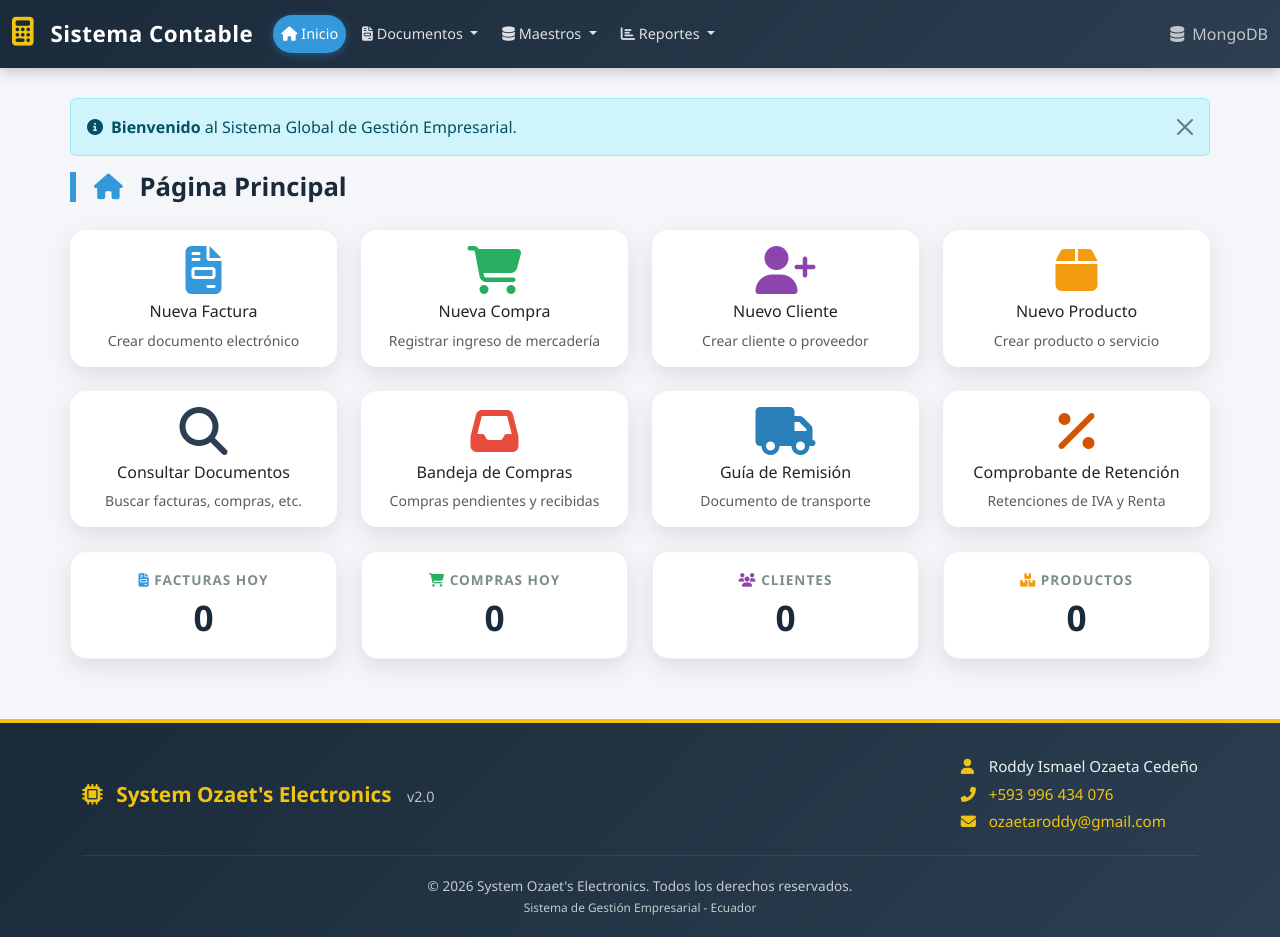
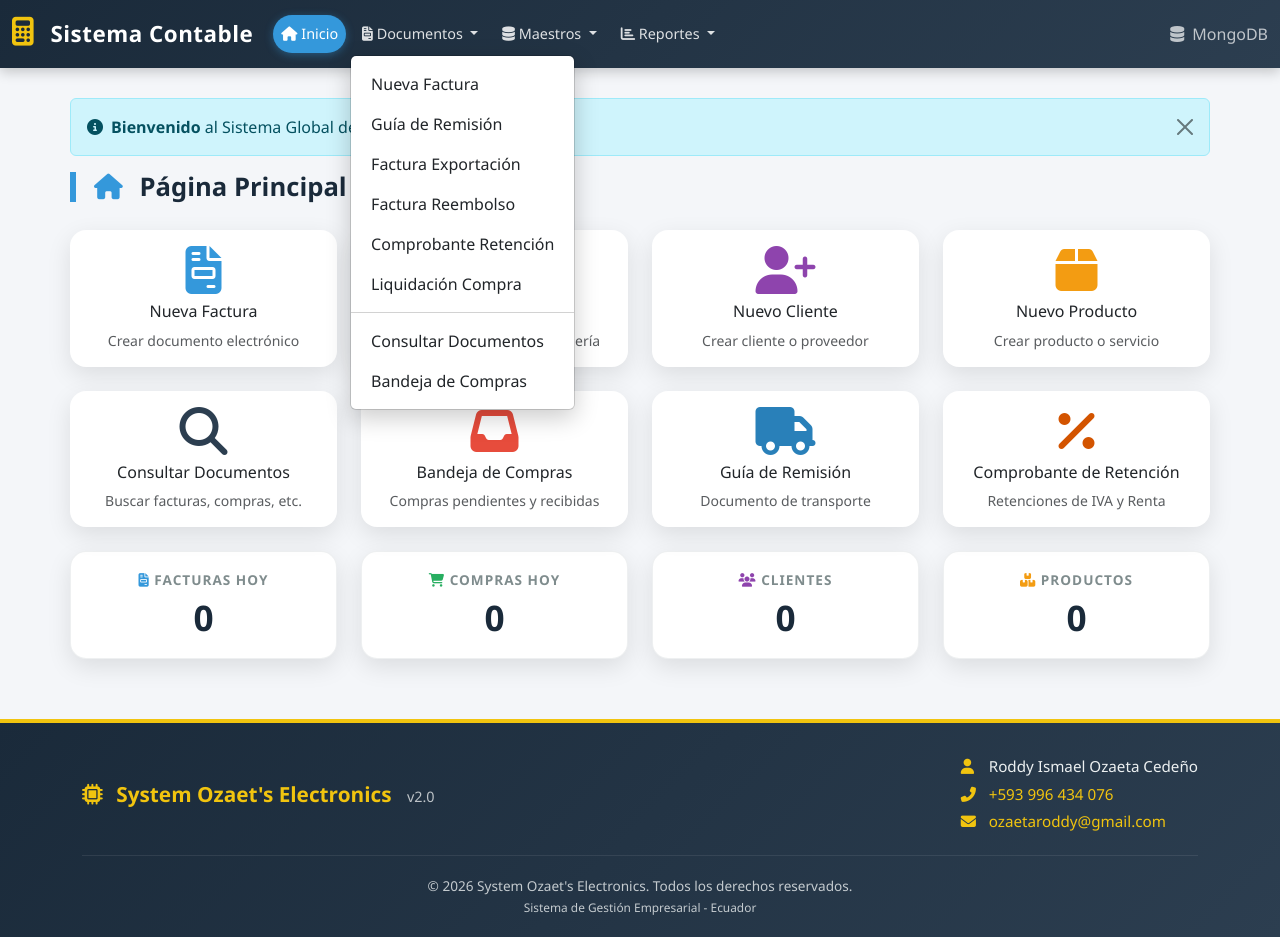
Before and after one commit to ozaetaroddy/Aplicativo_Cacao, a Vue app in the folder frontend/: page / in a window 1280 px wide. Both pictures are taken after a click on the button "Documentos". Built offline with nearby package versions, Linux system fonts and the light colour scheme; no server answers.

Commit message:
Navbar con dropdowns controlados por Vue (sin Bootstrap JS)

```diff
--- a/frontend/src/components/Navbar.vue
+++ b/frontend/src/components/Navbar.vue
@@ -4,58 +4,77 @@
       <router-link class="navbar-brand" to="/">
         <i class="fas fa-calculator"></i> Sistema Contable
       </router-link>
-      <button class="navbar-toggler" type="button" data-bs-toggle="collapse" data-bs-target="#navbarNav">
+      <button
+        class="navbar-toggler"
+        type="button"
+        @click="toggleNavbar"
+      >
         <span class="navbar-toggler-icon" style="filter: invert(1);"></span>
       </button>
-      <div class="collapse navbar-collapse" id="navbarNav">
+      <div class="collapse navbar-collapse" :class="{ show: navbarAbierto }" id="navbarNav">
         <ul class="navbar-nav me-auto">
           <!-- ===== INICIO ===== -->
           <li class="nav-item">
-            <router-link class="nav-link" to="/" exact-active-class="active">
+            <router-link class="nav-link" to="/" exact-active-class="active" @click="cerrarTodo">
               <i class="fas fa-home"></i> Inicio
             </router-link>
           </li>
 
-          <!-- ===== DOCUMENTOS ===== -->
-          <li class="nav-item dropdown">
-            <a class="nav-link dropdown-toggle" href="#" id="documentosDropdown" role="button" data-bs-toggle="dropdown" aria-expanded="false">
+          <!-- ===== DOCUMENTOS (dropdown controlado por Vue) ===== -->
+          <li class="nav-item dropdown" :class="{ show: dropdowns.documentos }">
+            <a
+              class="nav-link dropdown-toggle"
+              href="#"
+              role="button"
+              @click.prevent="toggleDropdown('documentos')"
+            >
               <i class="fas fa-file-invoice"></i> Documentos
             </a>
-            <ul class="dropdown-menu" aria-labelledby="documentosDropdown">
-              <li><router-link class="dropdown-item" to="/ventas/nuevo?tipo=factura" @click="cerrarDropdown">Nueva Factura</router-link></li>
-              <li><router-link class="dropdown-item" to="/ventas/nuevo?tipo=guia_remision" @click="cerrarDropdown">Guía de Remisión</router-link></li>
-              <li><router-link class="dropdown-item" to="/ventas/nuevo?tipo=exportacion" @click="cerrarDropdown">Factura Exportación</router-link></li>
-              <li><router-link class="dropdown-item" to="/ventas/nuevo?tipo=reembolso" @click="cerrarDropdown">Factura Reembolso</router-link></li>
-              <li><router-link class="dropdown-item" to="/ventas/nuevo?tipo=retencion" @click="cerrarDropdown">Comprobante Retención</router-link></li>
-              <li><router-link class="dropdown-item" to="/ventas/nuevo?tipo=liquidacion" @click="cerrarDropdown">Liquidación Compra</router-link></li>
+            <ul class="dropdown-menu" :class="{ show: dropdowns.documentos }">
+              <li><router-link class="dropdown-item" to="/ventas/nuevo?tipo=factura" @click="cerrarTodo">Nueva Factura</router-link></li>
+              <li><router-link class="dropdown-item" to="/ventas/nuevo?tipo=guia_remision" @click="cerrarTodo">Guía de Remisión</router-link></li>
+              <li><router-link class="dropdown-item" to="/ventas/nuevo?tipo=exportacion" @click="cerrarTodo">Factura Exportación</router-link></li>
+              <li><router-link class="dropdown-item" to="/ventas/nuevo?tipo=reembolso" @click="cerrarTodo">Factura Reembolso</router-link></li>
+              <li><router-link class="dropdown-item" to="/ventas/nuevo?tipo=retencion" @click="cerrarTodo">Comprobante Retención</router-link></li>
+              <li><router-link class="dropdown-item" to="/ventas/nuevo?tipo=liquidacion" @click="cerrarTodo">Liquidación Compra</router-link></li>
               <li><hr class="dropdown-divider"></li>
-              <li><router-link class="dropdown-item" to="/ventas" @click="cerrarDropdown">Consultar Documentos</router-link></li>
-              <li><router-link class="dropdown-item" to="/compras" @click="cerrarDropdown">Bandeja de Compras</router-link></li>
+              <li><router-link class="dropdown-item" to="/ventas" @click="cerrarTodo">Consultar Documentos</router-link></li>
+              <li><router-link class="dropdown-item" to="/compras" @click="cerrarTodo">Bandeja de Compras</router-link></li>
             </ul>
           </li>
 
           <!-- ===== MAESTROS ===== -->
-          <li class="nav-item dropdown">
-            <a class="nav-link dropdown-toggle" href="#" id="maestrosDropdown" role="button" data-bs-toggle="dropdown" aria-expanded="false">
+          <li class="nav-item dropdown" :class="{ show: dropdowns.maestros }">
+            <a
+              class="nav-link dropdown-toggle"
+              href="#"
+              role="button"
+              @click.prevent="toggleDropdown('maestros')"
+            >
               <i class="fas fa-database"></i> Maestros
             </a>
-            <ul class="dropdown-menu" aria-labelledby="maestrosDropdown">
-              <li><router-link class="dropdown-item" to="/productos" @click="cerrarDropdown"><i class="fas fa-boxes"></i> Productos</router-link></li>
-              <li><router-link class="dropdown-item" to="/categorias" @click="cerrarDropdown"><i class="fas fa-tags"></i> Categorías</router-link></li>
-              <li><router-link class="dropdown-item" to="/clientes" @click="cerrarDropdown"><i class="fas fa-users"></i> Clientes</router-link></li>
-              <li><router-link class="dropdown-item" to="/proveedores" @click="cerrarDropdown"><i class="fas fa-truck"></i> Proveedores</router-link></li>
+            <ul class="dropdown-menu" :class="{ show: dropdowns.maestros }">
+              <li><router-link class="dropdown-item" to="/productos" @click="cerrarTodo"><i class="fas fa-boxes"></i> Productos</router-link></li>
+              <li><router-link class="dropdown-item" to="/categorias" @click="cerrarTodo"><i class="fas fa-tags"></i> Categorías</router-link></li>
+              <li><router-link class="dropdown-item" to="/clientes" @click="cerrarTodo"><i class="fas fa-users"></i> Clientes</router-link></li>
+              <li><router-link class="dropdown-item" to="/proveedores" @click="cerrarTodo"><i class="fas fa-truck"></i> Proveedores</router-link></li>
             </ul>
           </li>
 
           <!-- ===== REPORTES ===== -->
-          <li class="nav-item dropdown">
-            <a class="nav-link dropdown-toggle" href="#" id="reportesDropdown" role="button" data-bs-toggle="dropdown" aria-expanded="false">
+          <li class="nav-item dropdown" :class="{ show: dropdowns.reportes }">
+            <a
+              class="nav-link dropdown-toggle"
+              href="#"
+              role="button"
+              @click.prevent="toggleDropdown('reportes')"
+            >
               <i class="fas fa-chart-bar"></i> Reportes
             </a>
-            <ul class="dropdown-menu" aria-labelledby="reportesDropdown">
-              <li><router-link class="dropdown-item" to="/reportes/ventas" @click="cerrarDropdown"><i class="fas fa-arrow-up"></i> Ventas</router-link></li>
-              <li><router-link class="dropdown-item" to="/reportes/compras" @click="cerrarDropdown"><i class="fas fa-arrow-down"></i> Compras</router-link></li>
-              <li><router-link class="dropdown-item" to="/kardex" @click="cerrarDropdown"><i class="fas fa-clipboard-list"></i> Kardex</router-link></li>
+            <ul class="dropdown-menu" :class="{ show: dropdowns.reportes }">
+              <li><router-link class="dropdown-item" to="/reportes/ventas" @click="cerrarTodo"><i class="fas fa-arrow-up"></i> Ventas</router-link></li>
+              <li><router-link class="dropdown-item" to="/reportes/compras" @click="cerrarTodo"><i class="fas fa-arrow-down"></i> Compras</router-link></li>
+              <li><router-link class="dropdown-item" to="/kardex" @click="cerrarTodo"><i class="fas fa-clipboard-list"></i> Kardex</router-link></li>
             </ul>
           </li>
         </ul>
@@ -68,60 +87,96 @@
 </template>
 
 <script setup>
-import { onMounted, nextTick } from 'vue'
-import { useRouter } from 'vue-router'
-import { Dropdown } from 'bootstrap'
+import { ref } from 'vue'
 
-// Función para inicializar todos los dropdowns
-const inicializarDropdowns = () => {
-  document.querySelectorAll('.dropdown-toggle').forEach(el => {
-    // Evitar duplicados
-    if (!el._dropdown) {
-      el._dropdown = new Dropdown(el)
-    }
+// Estado del navbar móvil
+const navbarAbierto = ref(false)
+
+// Estado de cada dropdown (cerrados por defecto)
+const dropdowns = ref({
+  documentos: false,
+  maestros: false,
+  reportes: false
+})
+
+// Alternar el navbar en móvil
+const toggleNavbar = () => {
+  navbarAbierto.value = !navbarAbierto.value
+}
+
+// Alternar un dropdown específico y cerrar los otros
+const toggleDropdown = (nombre) => {
+  // Cerrar todos
+  Object.keys(dropdowns.value).forEach(key => {
+    dropdowns.value[key] = false
+  })
+  // Abrir el que se hizo clic
+  dropdowns.value[nombre] = true
+}
+
+// Cerrar todo (navbar y dropdowns)
+const cerrarTodo = () => {
+  navbarAbierto.value = false
+  Object.keys(dropdowns.value).forEach(key => {
+    dropdowns.value[key] = false
   })
 }
+</script>
 
-// Cerrar dropdowns al hacer clic en un enlace
-const cerrarDropdown = (event) => {
-  const dropdownElement = event.target.closest('.dropdown')
-  if (dropdownElement) {
-    const toggle = dropdownElement.querySelector('.dropdown-toggle')
-    if (toggle && toggle._dropdown) {
-      toggle._dropdown.hide()
-    }
+<style scoped>
+/* ===== ESTILOS PARA DROPDOWNS CONTROLADOS POR VUE ===== */
+/* Aseguramos que los dropdowns se comporten como en Bootstrap */
+.navbar-cacao .dropdown-menu {
+  display: none;
+  position: absolute;
+  top: 100%;
+  left: 0;
+  z-index: 1000;
+  min-width: 10rem;
+  padding: 0.5rem 0;
+  margin: 0.125rem 0 0;
+  font-size: 1rem;
+  color: #212529;
+  text-align: left;
+  list-style: none;
+  background-color: #fff;
+  background-clip: padding-box;
+  border: 1px solid rgba(0,0,0,0.15);
+  border-radius: 0.375rem;
+}
+
+.navbar-cacao .dropdown-menu.show {
+  display: block;
+}
+
+/* En móvil, los dropdowns se muestran como lista */
+@media (max-width: 992px) {
+  .navbar-cacao .dropdown-menu {
+    position: static;
+    float: none;
+    width: auto;
+    margin-top: 0;
+    background-color: transparent;
+    border: 0;
+    box-shadow: none;
+    padding-left: 1rem;
+  }
+  .navbar-cacao .dropdown-menu .dropdown-item {
+    color: rgba(255,255,255,0.85) !important;
+  }
+  .navbar-cacao .dropdown-menu .dropdown-item:hover {
+    background: rgba(255,255,255,0.1);
+  }
+  .navbar-cacao .dropdown-menu.show {
+    display: block;
   }
 }
 
-// Inicializar al montar y después de cada navegación
-const router = useRouter()
-
-onMounted(() => {
-  nextTick(() => {
-    inicializarDropdowns()
-  })
-
-  // Escuchar cambios de ruta para reinicializar
-  router.afterEach(() => {
-    nextTick(() => {
-      inicializarDropdowns()
-    })
-  })
-})
-</script>
-
-<style scoped>
-@media (max-width: 992px) {
-  .navbar-cacao .dropdown-menu {
-    background: transparent;
-    box-shadow: none;
-    padding-left: 20px;
-  }
-  .navbar-cacao .dropdown-item {
-    color: rgba(255,255,255,0.85) !important;
-  }
-  .navbar-cacao .dropdown-item:hover {
-    background: rgba(255,255,255,0.1);
-  }
+/* Estilo de los items del dropdown en desktop */
+.navbar-cacao .dropdown-item {
+  color: #212529 !important;
+}
+.navbar-cacao .dropdown-item:hover {
+  background: #f8f9fa;
 }
 </style>
```
